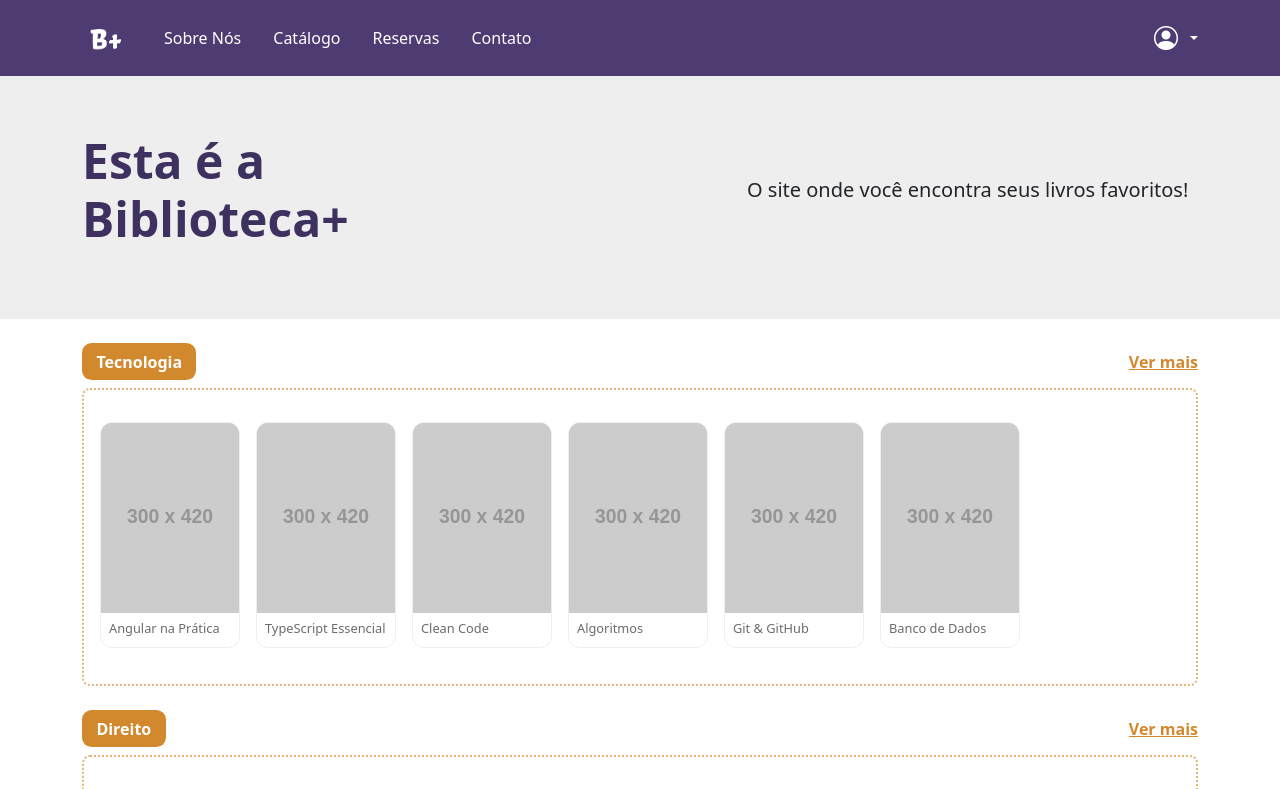
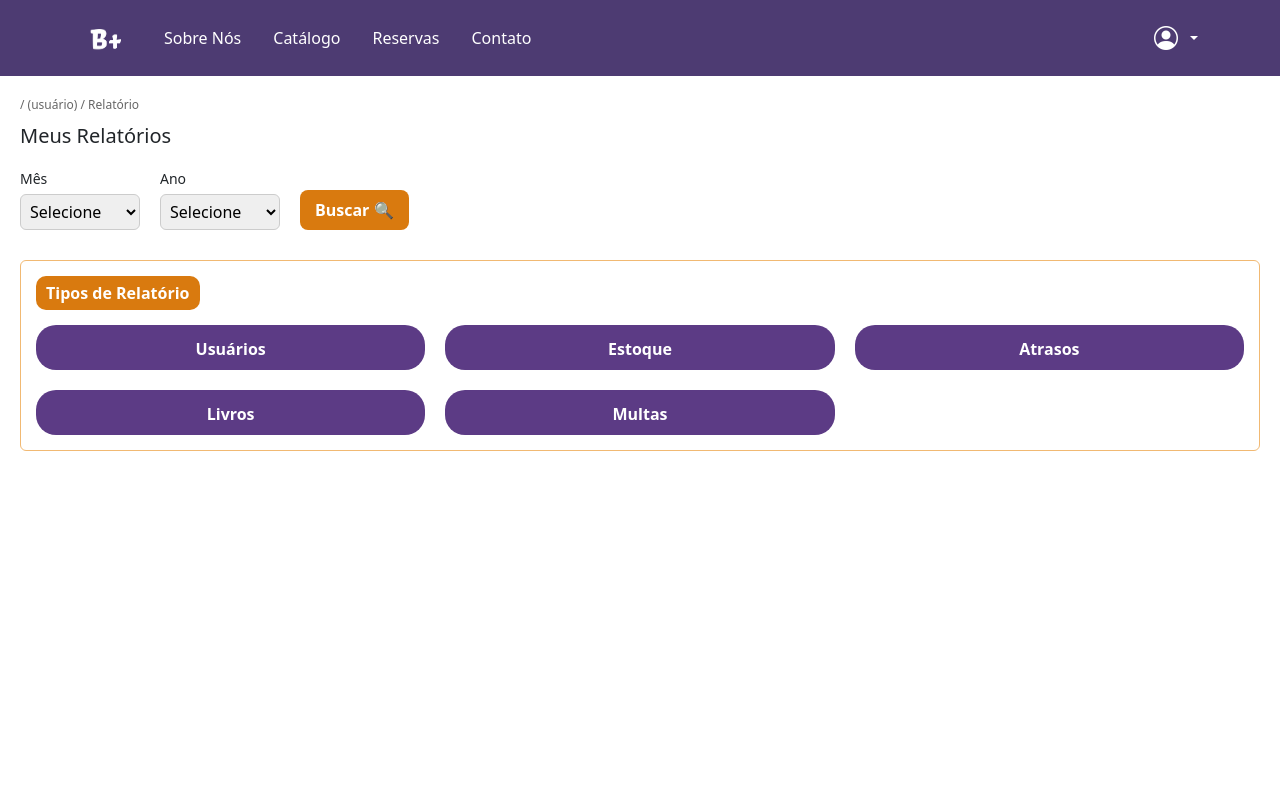
Before and after one commit to arthurrguedes/int5-biblioteca-frontend, an Angular app in the folder biblioteca-plus/: page /relatorios in a window 1280 px wide. Before the commit this address led to /. Shown: the top 789 px of the page. Built offline with nearby package versions, Linux system fonts and the light colour scheme.

Commit message:
Add files via upload
Pagina de relatorio

```diff
--- a/biblioteca-plus/src/app/app.routes.ts
+++ b/biblioteca-plus/src/app/app.routes.ts
@@ -28,5 +28,10 @@ export const routes: Routes = [
     loadComponent: () => import('./pages/emprestimos/emprestimos.component').then(m => m.EmprestimosComponent),
     data: { title: 'Empréstimos' }
   },
+  {
+    path: 'relatorios',
+    loadComponent: () => import('./pages/relatorios/relatorios.component').then(m => m.RelatoriosComponent),
+    data: { title: 'Relatórios' }
+  },
   { path: '**', redirectTo: '' }
 ];
--- /dev/null
+++ b/biblioteca-plus/src/app/pages/relatorios/relatorios.component.html
@@ -0,0 +1,43 @@
+<div class="relatorios-container">
+  <!-- Breadcrumb -->
+  <div class="breadcrumb">
+    <span>/ (usuário) / Relatório</span>
+  </div>
+
+  <!-- Título -->
+  <h2>Meus Relatórios</h2>
+
+  <!-- Filtros -->
+  <div class="filtros">
+    <div>
+      <label for="mes">Mês</label>
+      <select id="mes">
+        <option value="">Selecione</option>
+        <option *ngFor="let mes of meses" [value]="mes">{{ mes }}</option>
+      </select>
+    </div>
+
+    <div>
+      <label for="ano">Ano</label>
+      <select id="ano">
+        <option value="">Selecione</option>
+        <option *ngFor="let ano of anos" [value]="ano">{{ ano }}</option>
+      </select>
+    </div>
+
+    <button class="btn-buscar">
+      Buscar <span class="icon">🔍</span>
+    </button>
+  </div>
+
+  <!-- Tipos de Relatório -->
+  <div class="tipos-relatorio">
+    <div class="header">Tipos de Relatório</div>
+
+    <div class="botoes">
+      <button *ngFor="let rel of relatorios" class="rel-btn">
+        {{ rel }}
+      </button>
+    </div>
+  </div>
+</div>
--- /dev/null
+++ b/biblioteca-plus/src/app/pages/relatorios/relatorios.component.scss
@@ -0,0 +1,91 @@
+.relatorios-container {
+  padding: 20px;
+
+  .breadcrumb {
+    font-size: 12px;
+    color: #666;
+    margin-bottom: 10px;
+  }
+
+  h2 {
+    font-size: 20px;
+    margin-bottom: 20px;
+  }
+
+  .filtros {
+    display: flex;
+    align-items: flex-end;
+    gap: 20px;
+    margin-bottom: 30px;
+
+    label {
+      display: block;
+      font-size: 14px;
+      margin-bottom: 5px;
+    }
+
+    select {
+      padding: 5px;
+      border: 1px solid #ccc;
+      border-radius: 6px;
+      width: 120px;
+    }
+
+    .btn-buscar {
+      background-color: #d97a0f;
+      color: white;
+      border: none;
+      padding: 8px 15px;
+      border-radius: 8px;
+      cursor: pointer;
+      display: flex;
+      align-items: center;
+      gap: 5px;
+      font-weight: bold;
+
+      &:hover {
+        background-color: #b9640d;
+      }
+    }
+  }
+
+  .tipos-relatorio {
+    border: 1px solid #f1b973;
+    border-radius: 6px;
+    padding: 15px;
+
+    .header {
+      display: inline-block;
+      background-color: #d97a0f;
+      color: white;
+      font-weight: bold;
+      padding: 5px 10px;
+      border-radius: 10px;
+      margin-bottom: 15px;
+    }
+
+    .botoes {
+      display: grid;
+      grid-template-columns: repeat(3, 1fr); /* 3 colunas fixas */
+      gap: 20px;
+
+      .rel-btn {
+        background-color: #5c3b85;
+        color: white;
+        border: none;
+        border-radius: 20px;
+        padding: 12px 0; /* altura uniforme */
+        font-weight: bold;
+        cursor: pointer;
+        text-align: center;
+        width: 100%; /* ocupa toda a coluna */
+        min-width: 150px; /* garante largura mínima */
+        height: 45px; /* altura fixa p/ uniformidade */
+
+        &:hover {
+          background-color: #4a2f6b;
+        }
+      }
+    }
+  }
+}
--- /dev/null
+++ b/biblioteca-plus/src/app/pages/relatorios/relatorios.component.ts
@@ -0,0 +1,28 @@
+import { Component } from '@angular/core';
+import { CommonModule } from '@angular/common';
+import { FormsModule } from '@angular/forms';
+
+@Component({
+  selector: 'app-relatorios',
+  standalone: true,
+  imports: [CommonModule, FormsModule],
+  templateUrl: './relatorios.component.html',
+  styleUrls: ['./relatorios.component.scss']
+})
+export class RelatoriosComponent {
+  meses: string[] = [
+    'Janeiro', 'Fevereiro', 'Março', 'Abril',
+    'Maio', 'Junho', 'Julho', 'Agosto',
+    'Setembro', 'Outubro', 'Novembro', 'Dezembro'
+  ];
+
+  anos: number[] = [2023, 2024, 2025, 2026];
+
+  relatorios: string[] = [
+    'Usuários',
+    'Estoque',
+    'Atrasos',
+    'Livros',
+    'Multas'
+  ];
+}
```
Also changed, not shown: 2 other files (tests, documents, lock files or other folders).
